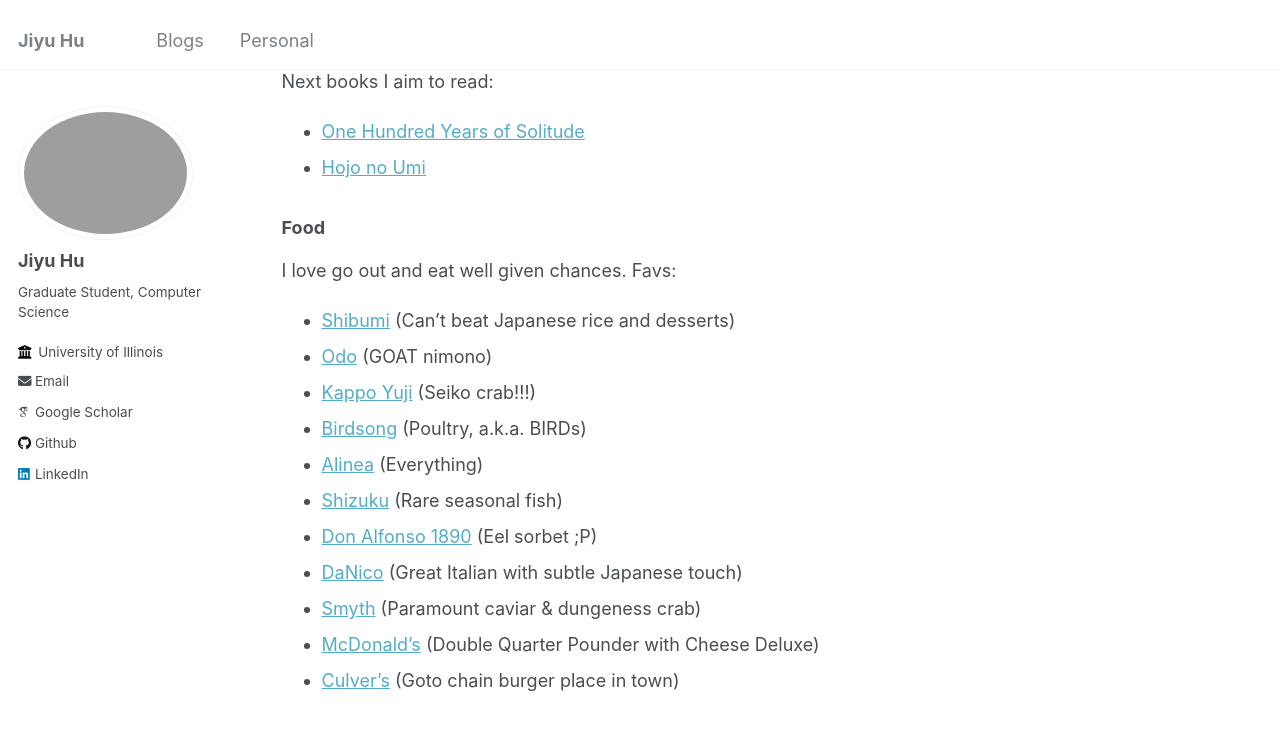
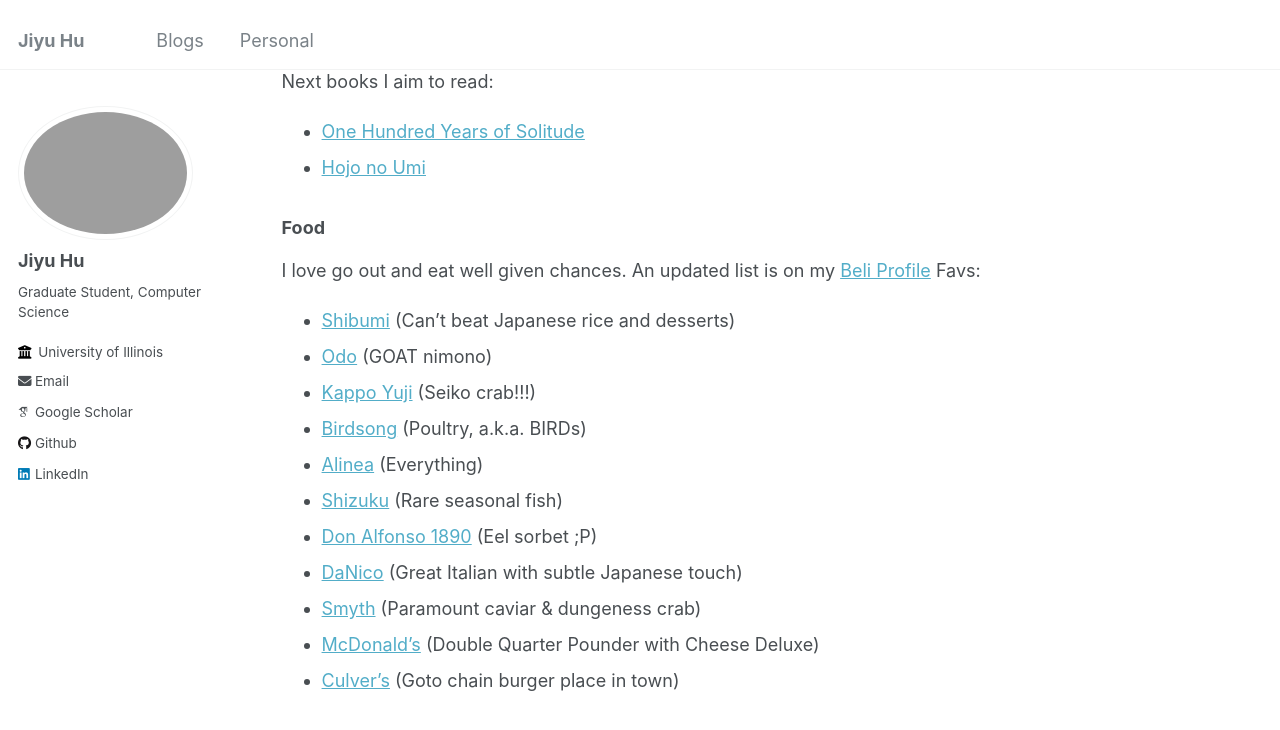
Before and after one commit to JiyuuuHuuu/JiyuuuHuuu.github.io, a Jekyll site: the page built from _pages/personal.md, in a window 1280 px wide and 900 px high, scrolled down 957 px. Shown: the top 730 px of the window. Built offline with Jekyll 4.4.1, drawn with Linux system fonts in a browser that asks for light colours; some web fonts are replaced.

Commit message:
update personal

```diff
--- a/_pages/personal.md
+++ b/_pages/personal.md
@@ -25,7 +25,7 @@
 * [Hojo no Umi](https://en.wikipedia.org/wiki/The_Sea_of_Fertility)
 
 ### Food
-I love go out and eat well given chances.
+I love go out and eat well given chances. An updated list is on my [Beli Profile](https://beliapp.co/app/edd223)
 Favs:
 * [Shibumi](https://www.shibumidtla.com/) (Can't beat Japanese rice and desserts)
 * [Odo](https://www.odo.nyc/) (GOAT nimono)
```
